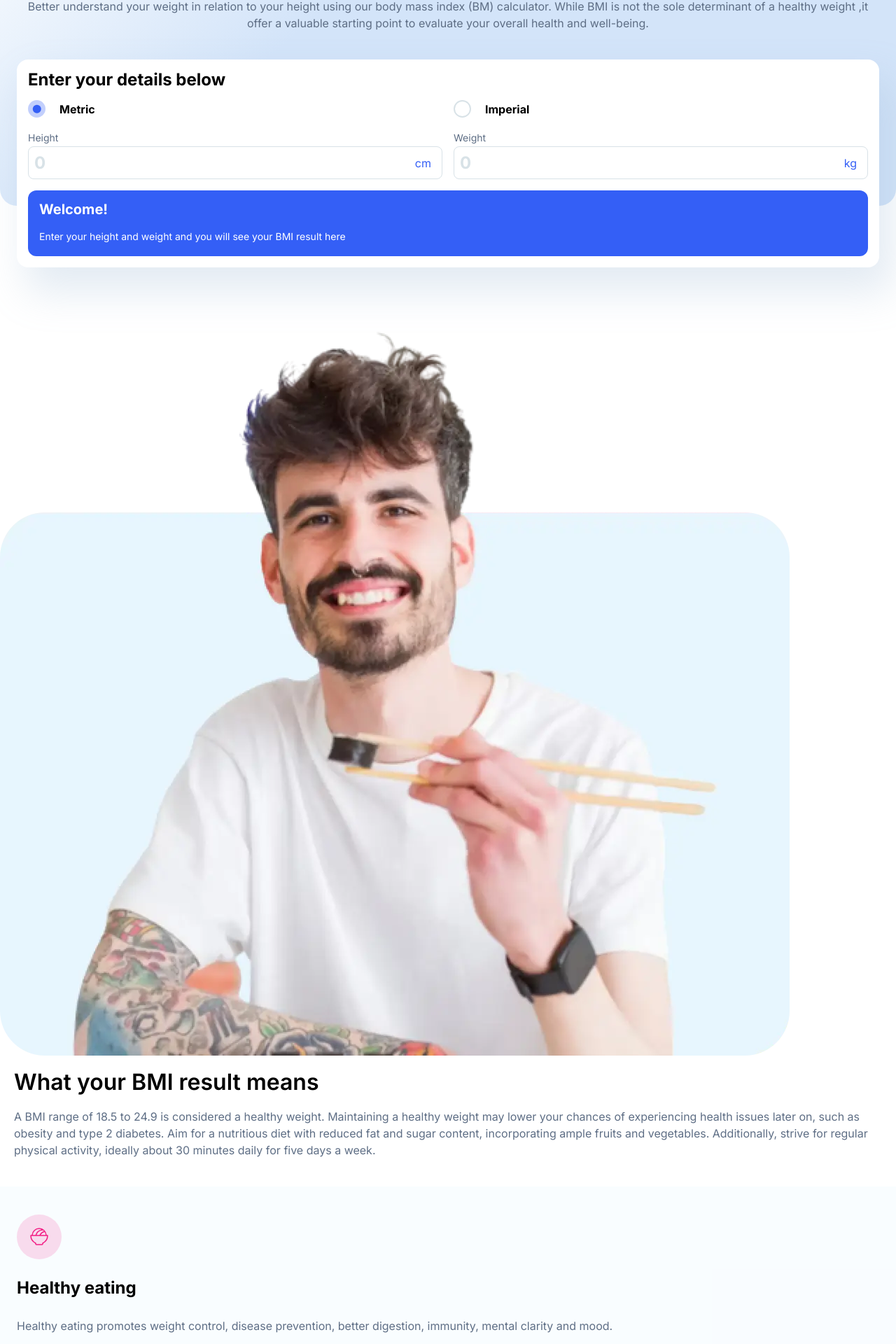
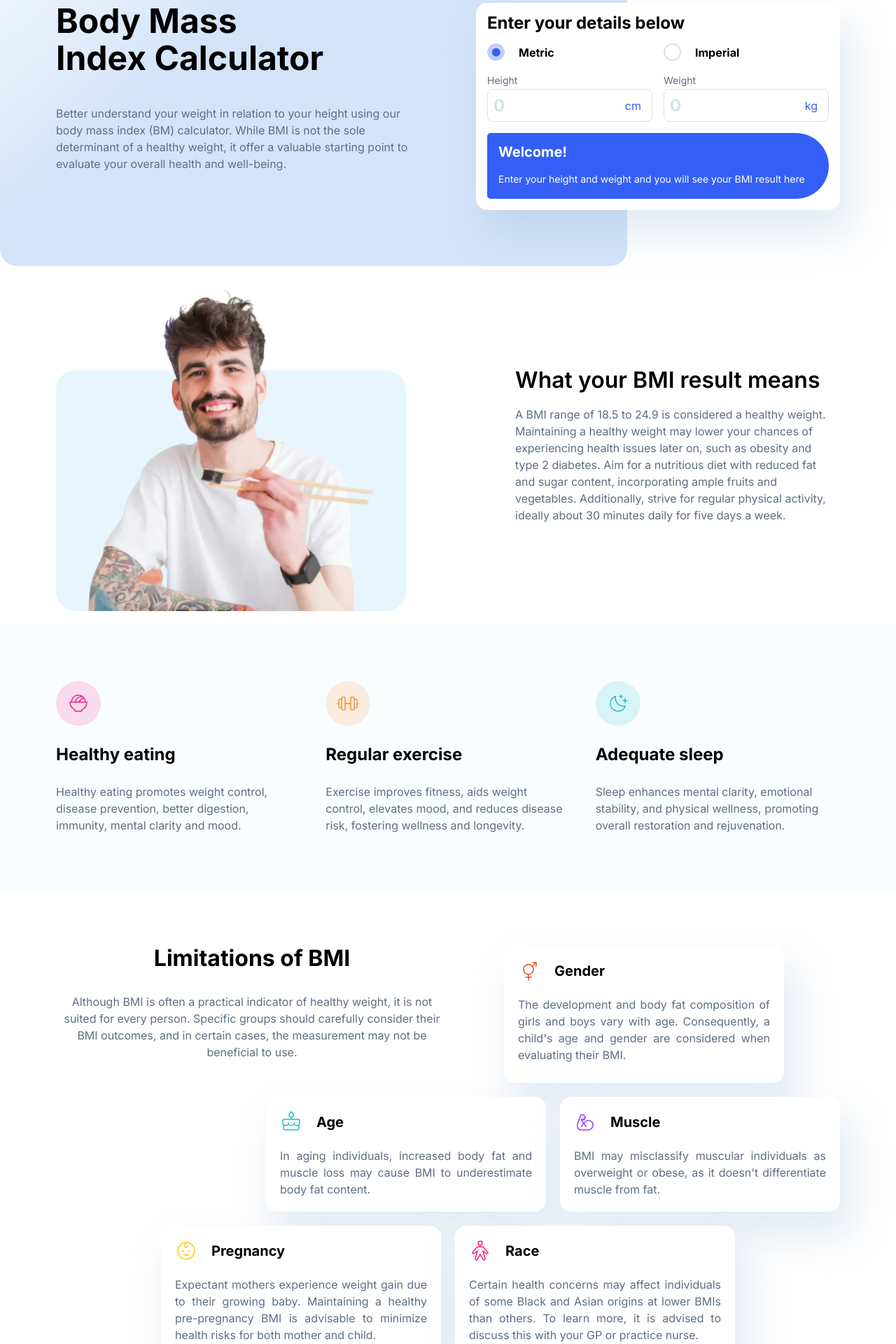
Before and after one commit to GendPh/Angular-Projects, an Angular app in the folder bmi-calculator/: page / in a window 1280 px wide. Shown: the part 220-2140 px from the top of the page at 70% size. Built offline with nearby package versions, Linux system fonts and the light colour scheme.

Commit message:
Update styles.css and component templates

```diff
--- a/bmi-calculator/src/app/app.component.html
+++ b/bmi-calculator/src/app/app.component.html
@@ -1,15 +1,19 @@
-<main>
+<main class="overflow-hidden">
   <section class="background">
-    <img src="../assets/logo.svg" alt="Web Site Circle Logo" id="logo" class="mx-auto mb-5">
-
-    <h1 class="text-center">Body Mass Index Calculator</h1>
-    <p class="my-10 text-center description">Better understand your weight in relation to your height using
+    <img src="../assets/logo.svg" alt="Web Site Circle Logo" id="logo" class="mx-auto lg:mx-0 mb-20">
+    <div class="grid lg:grid-cols-2 lg:gap-20">
+      <div>
+        <h1 class="text-center lg:text-start text-balance">Body Mass Index Calculator</h1>
+        <p class="my-10 text-center lg:text-start description">Better understand your weight in relation to your height
+          using
           our
           body mass index (BM)
           calculator. While BMI is
-      not the sole determinant of a healthy weight ,it offer a valuable starting point to evaluate your overall health
+          not the sole determinant of a healthy weight, it offer a valuable starting point to evaluate your overall
+          health
           and
           well-being.</p>
+      </div>
 
       <div class="grid grid-cols-2 gap-4 bg-white rounded-2xl p-4 shadow-container">
         <h3 class="col-span-2">Enter your details below</h3>
@@ -23,37 +27,36 @@
           <label for="imperial" class="text-regular font-bold">Imperial</label>
         </div>
 
-      <div class="col-span-2 md:col-span-1">
-        <label for="height" class="text-small text-dark-electric-blue">Height</label>
+        <div class="col-span-2 md:col-span-1 grid grid-cols-2 gap-x-4">
+          <label for="height" class="text-small text-dark-electric-blue col-span-2">Height</label>
 
-        <div [hidden]="!metric" class="input-container height-metric">
+          <div [hidden]="!metric" class="input-container height-metric col-span-2">
             <input type="number" name="height" id="height" placeholder="0" (input)="SetHeight($event)">
           </div>
 
-        <div [hidden]="metric" class="input-container height-imperial-ft mb-4">
+          <div [hidden]="metric" class="input-container height-imperial-ft md:mb-4 md:col-span-2">
             <input type="number" name="ft" id="ft" placeholder="0" (input)="SetHeightFt($event)">
           </div>
 
-        <div [hidden]="metric" class="input-container height-imperial-in">
+          <div [hidden]="metric" class="input-container height-imperial-in md:col-span-2">
             <input type="number" name="in" id="in" placeholder="0" (input)="SetHeightIn($event)">
           </div>
         </div>
 
-      <div class="col-span-2 md:col-span-1">
-        <label for="weight" class="text-small text-dark-electric-blue">Weight</label>
-        <div [hidden]="!metric" class="input-container weight-metric">
+        <div class="col-span-2 md:col-span-1 grid grid-cols-2 gap-x-4">
+          <label for="weight" class="text-small text-dark-electric-blue col-span-2">Weight</label>
+          <div [hidden]="!metric" class="input-container weight-metric col-span-2">
             <input type="number" name="weight" id="weight" placeholder="0" (input)="SetWeight($event)">
           </div>
-        <div [hidden]="metric" class="input-container weight-imperial-st mb-4">
+          <div [hidden]="metric" class="input-container weight-imperial-st md:mb-4 md:col-span-2">
             <input type="number" name="st" id="st" placeholder="0" (input)="SetWeightSt($event)">
           </div>
-        <div [hidden]="metric" class="input-container weight-imperial-lbs">
+          <div [hidden]="metric" class="input-container weight-imperial-lbs md:col-span-2">
             <input type="number" name="lbs" id="lbs" placeholder="0" (input)="SetWeightLbs($event)">
           </div>
         </div>
 
-      <div class="show-bmi">
-        <div class="grid">
+        <div class="show-bmi rounded-r-full rounded-l-[999px]">
           <h4 [hidden]="bmiValue!=0">Welcome!</h4>
           <p [hidden]="bmiValue!=0" class="text-small mt-4">Enter your height and weight and you will see your BMI
             result
@@ -64,15 +67,15 @@
           <p [hidden]="bmiValue==0" class="text-white text-small">{{bmiDescription}} <span
               class="text-white font-bold text-regular">{{bmiRange}}</span>.</p>
         </div>
-
       </div>
     </div>
   </section>
 
 
-  <section class="p-0 py-5 ">
-    <img src="../assets/image-man-eating.webp" alt="man eating sushi">
-    <article class="p-5">
+  <section class="p-0 py-5 grid items-center md:grid-cols-2 lg:px-20">
+    <img src="../assets/image-man-eating.webp" alt="man eating sushi"
+      class="md:translate-x-[-10%] lg:translate-x-0 lg:max-w-[500px]">
+    <article class="p-5 lg:pl-24">
       <h2 class="font-semibold">What your BMI result means</h2>
       <p class="mt-5 description">{{bmiFullDescription}}</p>
     </article>
@@ -81,12 +84,66 @@
   <app-bmi-recommendation></app-bmi-recommendation>
 
   <section class="text-center">
+    <div class="grid lg:grid-cols-2 mb-5">
+      <div>
         <h2>Limitations of BMI</h2>
         <p class="my-8 description">Although BMI is often a practical indicator of healthy weight, it is not suited for
           every person.
           Specific groups
-      should carefully consider their BMI outcomes, and in certain cases, the measurement may not be beneficial to use.
+          should carefully consider their BMI outcomes, and in certain cases, the measurement may not be beneficial to
+          use.
         </p>
+      </div>
+      <article class="hidden lg:block shadow-container rounded-2xl p-5 max-w-[400px] mx-auto">
+        <div class="flex items-center justify-start gap-5 mb-5 ">
+          <img src="../assets/icon-gender.svg" alt="Svg Gender">
+          <h4>Gender</h4>
+        </div>
+        <p class="text-justify description">The development and body fat composition of girls and boys vary with age.
+          Consequently, a child's age and gender are considered when evaluating their BMI.</p>
+      </article>
+    </div>
+
+    <div class="hidden lg:flex items-center justify-end gap-5">
+      <article class="shadow-container rounded-2xl p-5 max-w-[400px]">
+        <div class="flex items-center justify-start gap-5 mb-5">
+          <img src="../assets/icon-age.svg" alt="Svg Age">
+          <h4>Age</h4>
+        </div>
+        <p class="text-justify description">In aging individuals, increased body fat and muscle loss may cause BMI to
+          underestimate body fat content.</p>
+      </article>
+      <article class="shadow-container rounded-2xl p-5 max-w-[400px]">
+        <div class="flex items-center justify-start gap-5 mb-5">
+          <img src="../assets/icon-muscle.svg" alt="Svg Muscle">
+          <h4>Muscle</h4>
+        </div>
+        <p class="text-justify description">BMI may misclassify muscular individuals as overweight or obese, as it
+          doesn't differentiate muscle from fat.</p>
+      </article>
+    </div>
+
+    <div class="hidden lg:flex items-center justify-center gap-5 mt-5">
+      <article class="shadow-container rounded-2xl p-5 max-w-[400px]">
+        <div class="flex items-center justify-start gap-5 mb-5">
+          <img src="../assets/icon-pregnancy.svg" alt="Svg Pregnancy">
+          <h4>Pregnancy</h4>
+        </div>
+        <p class="text-justify description">Expectant mothers experience weight gain due to their growing baby.
+          Maintaining a healthy pre-pregnancy BMI is advisable to minimize health risks for both mother and child.</p>
+      </article>
+      <article class="shadow-container rounded-2xl p-5 max-w-[400px]">
+        <div class="flex items-center justify-start gap-5 mb-5">
+          <img src="../assets/icon-race.svg" alt="Svg Race">
+          <h4>Race</h4>
+        </div>
+        <p class="text-justify description">Certain health concerns may affect individuals of some Black and Asian
+          origins at lower BMIs than others. To learn more, it is advised to discuss this with your GP or practice
+          nurse.</p>
+      </article>
+    </div>
+
+
     <app-bmi-limitation></app-bmi-limitation>
   </section>
 </main>
--- a/bmi-calculator/src/app/bmi-limitation/bmi-limitation.component.html
+++ b/bmi-calculator/src/app/bmi-limitation/bmi-limitation.component.html
@@ -1,5 +1,6 @@
-<div class="grid gap-y-9">
+<div class="grid lg:hidden md:grid-cols-2 gap-9">
   @for (lim of bmiLimitation; track $index) {
+  @if($index != bmiLimitation.length - 1){
   <article class="shadow-container rounded-2xl p-5">
     <div class="flex items-center justify-start gap-5 mb-5">
       <img src="{{lim.img}}" alt="{{lim.title}}">
@@ -7,5 +8,14 @@
     </div>
     <p class="text-justify description">{{lim.description}}</p>
   </article>
+  }@else{
+  <article class="shadow-container rounded-2xl p-5 md:col-span-2 max-w-[500px] mx-auto">
+    <div class="flex items-center justify-start gap-5 mb-5">
+      <img src="{{lim.img}}" alt="{{lim.title}}">
+      <h4>{{lim.title}}</h4>
+    </div>
+    <p class="text-justify description">{{lim.description}}</p>
+  </article>
+  }
   }
 </div>
--- a/bmi-calculator/src/app/bmi-recommendation/bmi-recommendation.component.html
+++ b/bmi-calculator/src/app/bmi-recommendation/bmi-recommendation.component.html
@@ -1,9 +1,13 @@
-<section class="grid gap-y-9 bg-[#E7F5FE] bg-opacity-25">
+<section class="grid lg:grid-cols-3 gap-9 bg-[#E7F5FE] bg-opacity-25">
   @for (rec of bmiRecommendation; track $index) {
-  <article class="grid gap-y-7">
-    <img src="{{rec.img}}" alt="Image of {{rec.title}}">
-    <h3>{{rec.title}}</h3>
-    <p class="description">{{rec.description}}</p>
+  <article class="grid md:grid-flow-col lg:grid-flow-row auto-cols-[minmax(1,_2fr)] gap-y-7 md:gap-x-7">
+    <figure class="md:place-content-center">
+      <img src="{{rec.img}}" alt="Image of {{rec.title}}">
+    </figure>
+    <div>
+      <h3 class="mb-7">{{rec.title}}</h3>
+      <p class="description">{{rec.description}}</p>
+    </div>
   </article>
   }
 </section>
--- a/bmi-calculator/src/output.css
+++ b/bmi-calculator/src/output.css
@@ -488,14 +488,24 @@ section{
   padding-bottom: 2.5rem;
 }
 
+@media (min-width: 768px){
+  section{
+    padding: 2.5rem;
+  }
+}
+
+@media (min-width: 1024px){
+  section{
+    padding: 5rem;
+  }
+}
+
 .background {
   position: relative;
   &::before {
     content: "";
     z-index: -1;
     position: absolute;
-    inset: 0;
-    bottom: 20%;
     background: rgb(254, 255, 255);
     background: linear-gradient(
         138deg,
@@ -504,8 +514,24 @@ section{
       );
   }
   &::before{
+    inset: 0px;
+  }
+  &::before{
+    bottom: 20%;
+  }
+  &::before{
     border-bottom-right-radius: 1.5rem;
     border-bottom-left-radius: 1.5rem;
+  }
+  @media (min-width: 1024px){
+    &::before{
+      bottom: 0;
+    }
+  }
+  @media (min-width: 1024px){
+    &::before{
+      right: 30%;
+    }
   }
 }
 
@@ -817,6 +843,10 @@ input[type="number"] {
   margin-bottom: 2rem;
 }
 
+.mb-20{
+  margin-bottom: 5rem;
+}
+
 .mb-3{
   margin-bottom: 0.75rem;
 }
@@ -825,16 +855,16 @@ input[type="number"] {
   margin-bottom: 1.25rem;
 }
 
+.mb-7{
+  margin-bottom: 1.75rem;
+}
+
 .mt-4{
   margin-top: 1rem;
 }
 
 .mt-5{
   margin-top: 1.25rem;
-}
-
-.mb-4{
-  margin-bottom: 1rem;
 }
 
 .flex{
@@ -849,6 +879,18 @@ input[type="number"] {
   display: none;
 }
 
+.max-w-\[400px\]{
+  max-width: 400px;
+}
+
+.max-w-\[500px\]{
+  max-width: 500px;
+}
+
+.auto-cols-\[minmax\(1\2c _2fr\)\]{
+  grid-auto-columns: minmax(1, 2fr);
+}
+
 .grid-cols-2{
   grid-template-columns: repeat(2, minmax(0, 1fr));
 }
@@ -861,6 +903,14 @@ input[type="number"] {
   justify-content: flex-start;
 }
 
+.justify-end{
+  justify-content: flex-end;
+}
+
+.justify-center{
+  justify-content: center;
+}
+
 .gap-4{
   gap: 1rem;
 }
@@ -869,16 +919,91 @@ input[type="number"] {
   gap: 1.25rem;
 }
 
+.gap-9{
+  gap: 2.25rem;
+}
+
+.gap-x-4{
+  -moz-column-gap: 1rem;
+       column-gap: 1rem;
+}
+
 .gap-y-7{
   row-gap: 1.75rem;
 }
 
-.gap-y-9{
-  row-gap: 2.25rem;
+.overflow-hidden{
+  overflow: hidden;
+}
+
+.text-balance{
+  text-wrap: balance;
 }
 
 .rounded-2xl{
   border-radius: 1rem;
+}
+
+.rounded{
+  border-radius: 0.25rem;
+}
+
+.rounded-full{
+  border-radius: 9999px;
+}
+
+.rounded-r{
+  border-top-right-radius: 0.25rem;
+  border-bottom-right-radius: 0.25rem;
+}
+
+.rounded-r-full{
+  border-top-right-radius: 9999px;
+  border-bottom-right-radius: 9999px;
+}
+
+.rounded-l{
+  border-top-left-radius: 0.25rem;
+  border-bottom-left-radius: 0.25rem;
+}
+
+.rounded-l-full{
+  border-top-left-radius: 9999px;
+  border-bottom-left-radius: 9999px;
+}
+
+.rounded-l-xl{
+  border-top-left-radius: 0.75rem;
+  border-bottom-left-radius: 0.75rem;
+}
+
+.rounded-l-3xl{
+  border-top-left-radius: 1.5rem;
+  border-bottom-left-radius: 1.5rem;
+}
+
+.rounded-l-2xl{
+  border-top-left-radius: 1rem;
+  border-bottom-left-radius: 1rem;
+}
+
+.rounded-l-\[99999px\]{
+  border-top-left-radius: 99999px;
+  border-bottom-left-radius: 99999px;
+}
+
+.rounded-l-\[9999px\]{
+  border-top-left-radius: 9999px;
+  border-bottom-left-radius: 9999px;
+}
+
+.rounded-l-\[999px\]{
+  border-top-left-radius: 999px;
+  border-bottom-left-radius: 999px;
+}
+
+.rounded-tl-full{
+  border-top-left-radius: 9999px;
 }
 
 .bg-\[\#E7F5FE\]{
@@ -942,4 +1067,91 @@ input[type="number"] {
   .md\:col-span-1{
     grid-column: span 1 / span 1;
   }
+
+  .md\:col-span-2{
+    grid-column: span 2 / span 2;
+  }
+
+  .md\:mb-4{
+    margin-bottom: 1rem;
+  }
+
+  .md\:translate-x-\[-10\%\]{
+    --tw-translate-x: -10%;
+    transform: translate(var(--tw-translate-x), var(--tw-translate-y)) rotate(var(--tw-rotate)) skewX(var(--tw-skew-x)) skewY(var(--tw-skew-y)) scaleX(var(--tw-scale-x)) scaleY(var(--tw-scale-y));
+  }
+
+  .md\:grid-flow-col{
+    grid-auto-flow: column;
+  }
+
+  .md\:grid-cols-2{
+    grid-template-columns: repeat(2, minmax(0, 1fr));
+  }
+
+  .md\:place-content-center{
+    place-content: center;
+  }
+
+  .md\:gap-x-7{
+    -moz-column-gap: 1.75rem;
+         column-gap: 1.75rem;
+  }
 }
+
+@media (min-width: 1024px){
+  .lg\:mx-0{
+    margin-left: 0px;
+    margin-right: 0px;
+  }
+
+  .lg\:block{
+    display: block;
+  }
+
+  .lg\:flex{
+    display: flex;
+  }
+
+  .lg\:hidden{
+    display: none;
+  }
+
+  .lg\:max-w-\[500px\]{
+    max-width: 500px;
+  }
+
+  .lg\:translate-x-0{
+    --tw-translate-x: 0px;
+    transform: translate(var(--tw-translate-x), var(--tw-translate-y)) rotate(var(--tw-rotate)) skewX(var(--tw-skew-x)) skewY(var(--tw-skew-y)) scaleX(var(--tw-scale-x)) scaleY(var(--tw-scale-y));
+  }
+
+  .lg\:grid-flow-row{
+    grid-auto-flow: row;
+  }
+
+  .lg\:grid-cols-2{
+    grid-template-columns: repeat(2, minmax(0, 1fr));
+  }
+
+  .lg\:grid-cols-3{
+    grid-template-columns: repeat(3, minmax(0, 1fr));
+  }
+
+  .lg\:gap-20{
+    gap: 5rem;
+  }
+
+  .lg\:px-20{
+    padding-left: 5rem;
+    padding-right: 5rem;
+  }
+
+  .lg\:pl-24{
+    padding-left: 6rem;
+  }
+
+  .lg\:text-start{
+    text-align: start;
+  }
+}
--- a/bmi-calculator/src/styles.css
+++ b/bmi-calculator/src/styles.css
@@ -36,7 +36,7 @@
     font-weight: 400;
   }
   section {
-    @apply p-6 py-10;
+    @apply p-6 py-10 md:p-10 lg:p-20;
   }
 
   .background {
@@ -45,15 +45,13 @@
       content: "";
       z-index: -1;
       position: absolute;
-      inset: 0;
-      bottom: 20%;
       background: rgb(254, 255, 255);
       background: linear-gradient(
         138deg,
         rgba(254, 255, 255, 1) 0%,
         rgba(211, 228, 249, 1) 39%
       );
-      @apply rounded-b-3xl;
+      @apply rounded-b-3xl inset-0 bottom-[20%] lg:bottom-[0] lg:right-[30%];
     }
   }
   input[type="radio"] {
```
Lines whose indentation alone changed are shown as unchanged.
